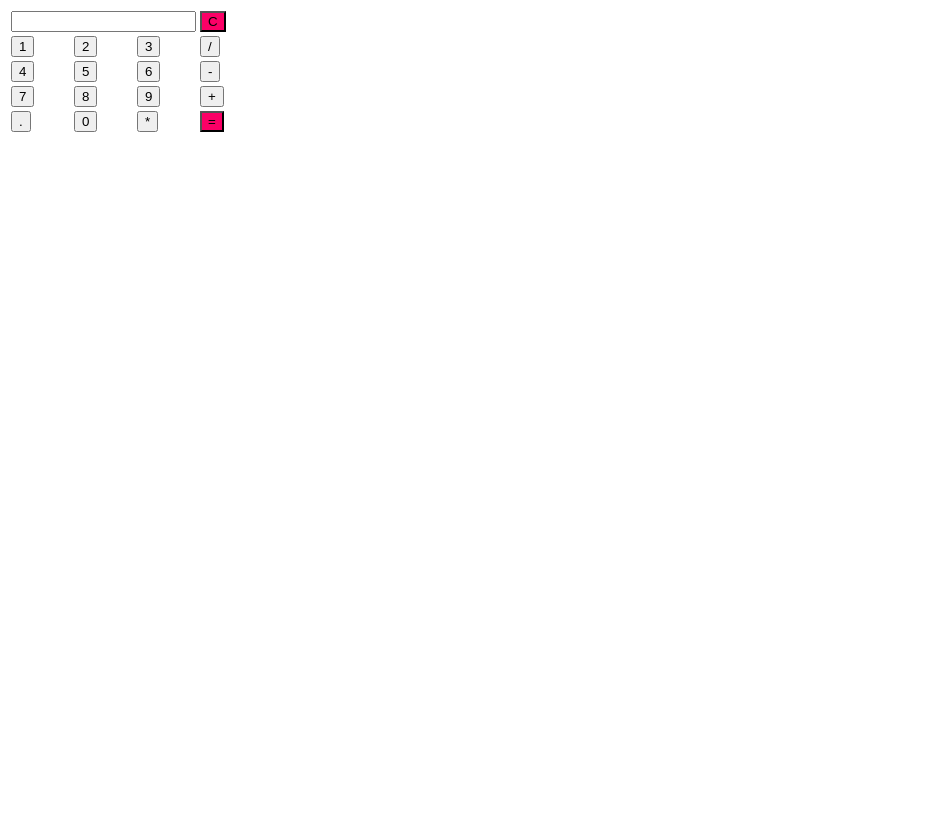
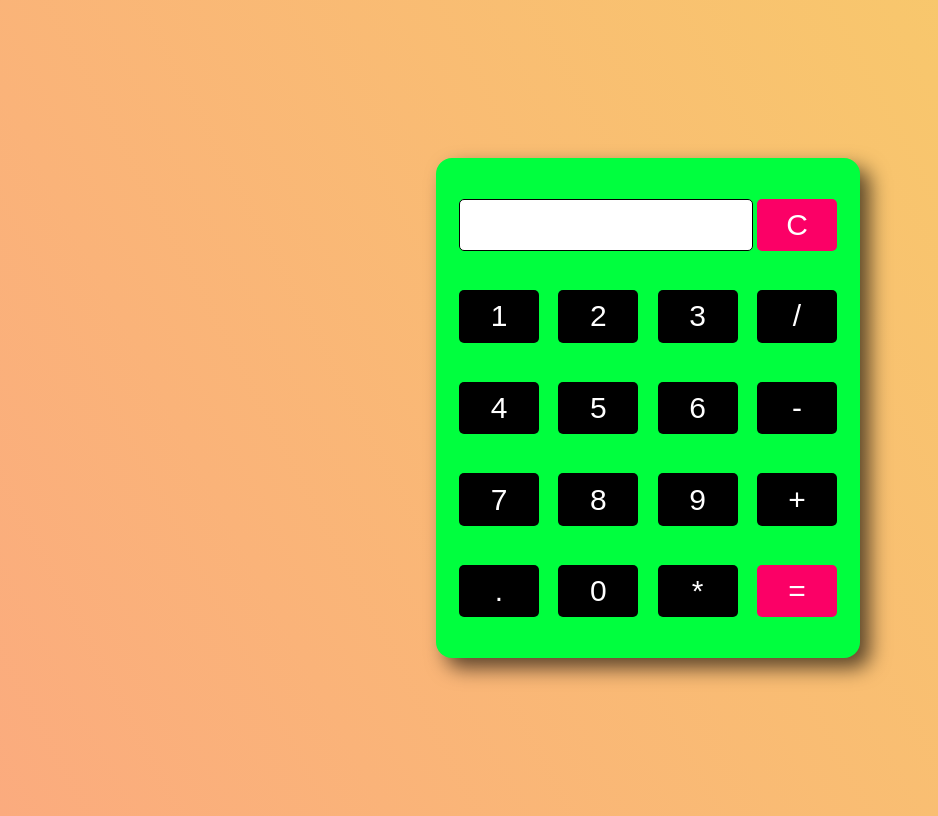
Before and after one commit to IbadS17/calculator, a plain HTML site: page index.htm in a window 1280 px wide. Shown: the whole page, without its empty margins (0-938 px from the left). Drawn offline with Linux system fonts and the light colour scheme.

Commit message:
Update style.css

```diff
--- a/style.css
+++ b/style.css
@@ -1,66 +1,50 @@
-/* *{
-    margin: 0;
-    padding: 0;
+body{
+    width: 100%;
+    height: 100vh;
+    display: flex;
+    align-items: center;
+    justify-content: center;
+    overflow-x: hidden;
+    flex-direction: column;
+    background-color: #FBAE7E;
+    background-image: linear-gradient(62deg, #FBAB7e 0%, #F7CE68 100%);
 }
-.container{
-    height: 530px;
-    width: 330px;
-    border: 2px solid black;
+.calc{
+    padding: 20px;
+    border-radius: 1em;
+    height: 500px;
+    width: 400px;
     margin: auto;
-    margin-top: 46px;
-    background-color: rgba(7, 247, 247, 0.397);
-
-} */
-.input{
-    width: 250px;
-    height: 70px;
-    margin: 35px;
-    font-size: 46px;
-    text-align: center;
+    background-color: #00ff3e;
+    box-shadow: 10px 10px 20px
+    rgba(0, 0, 0, 0.637);
 }
-.btn{
-    height: 70px;
-    width: 70px;
-    margin: 13px;
-
+.displayBox{
+    font-family: sans-serif;
+    background-color: white;
+    border: 0.5px solid black;
+    color: black;
+    border-radius: 5px;
+    height: 55%;
+    outline: none;
+    font-size: 22px;
 }
-/* .btn1{
-    font-size: 40px;
-    padding: 10px;
-    margin-left: 25px;
-} */
-/* .calBtn{
-    height: 46px;
+.button{
+    font-family: sans-serif;
+    background-color: black;
+    color: white;
+    border: 00.5px solid black;
+    width: 80px;
+    border-radius: 5px;
+    height: 60%;
+    outline: none;
+    border: none;
+    font-size: 30px;
+    cursor: pointer;
 }
-.calBtn1{
-    padding: 5px;
-    margin-left: 25px;
-    font-size: 40px;
-    padding-left: 13px;
-    padding-right: 13px;
+.button:active{
+    background: rgba(0, 0, 0, 0.568);
+    -webkit-box-shadow: inset 0px 0px 5px #c1c1c1;
+    -moz-box-shadow: inset 0px 0px 5px #d32626;
+    box-shadow: inset 0px 0px 5px #c1c1c1;
 }
-.calBtn2{
-    padding: 5px;
-    margin-left: 15px;
-    font-size: 40px;
-    padding-left: 18px;
-    padding-right: 18px;
-}
-.calBtn3{
-    padding: 5px;
-    padding-top: 5px;
-    width: 5px;
-    margin-left: 15px;
-    font-size: 38px;
-    padding-left: 20px;
-    padding-right: 30px;
-    text-align: center;
-}
-.calBtn4{
-    padding: 5px;
-    margin-left: 15px;
-    font-size: 40px;
-    padding-left: 18px;
-    padding-right: 18px;
-    text-align: center;
-} */
```
